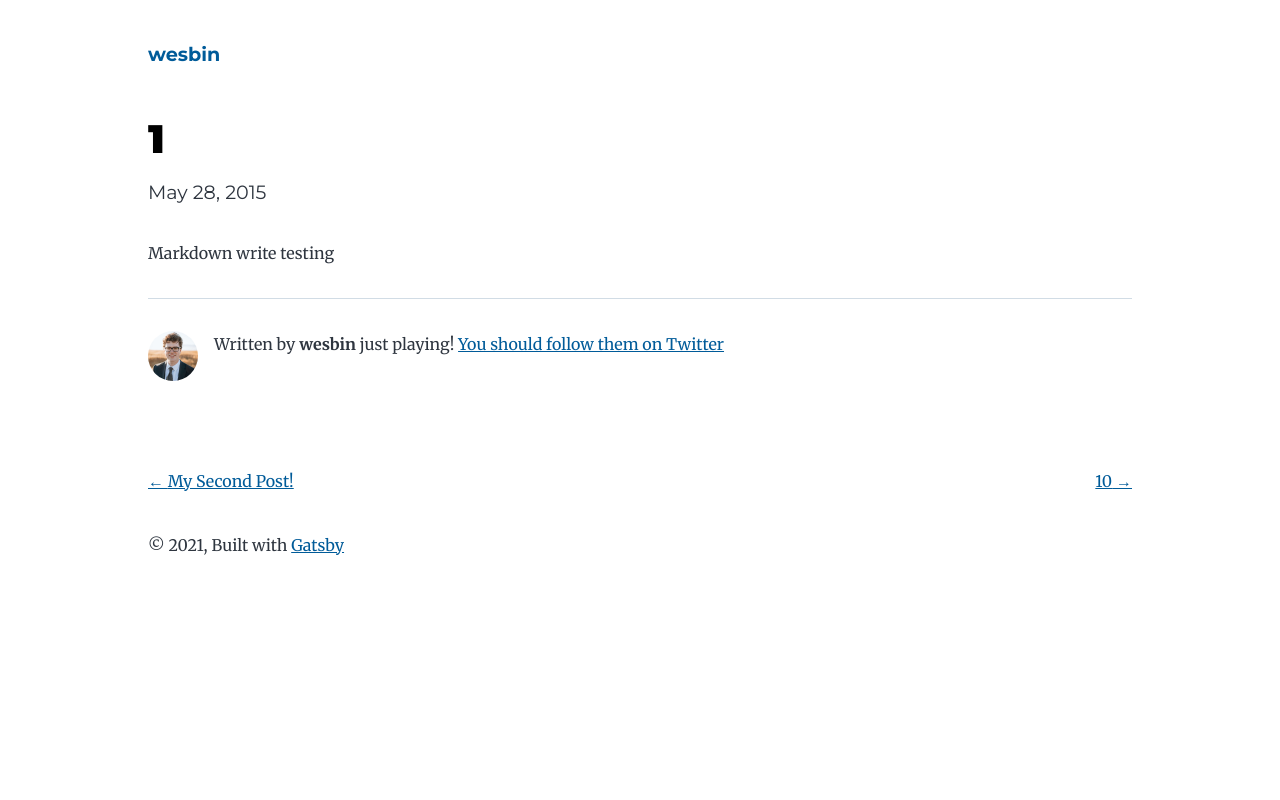
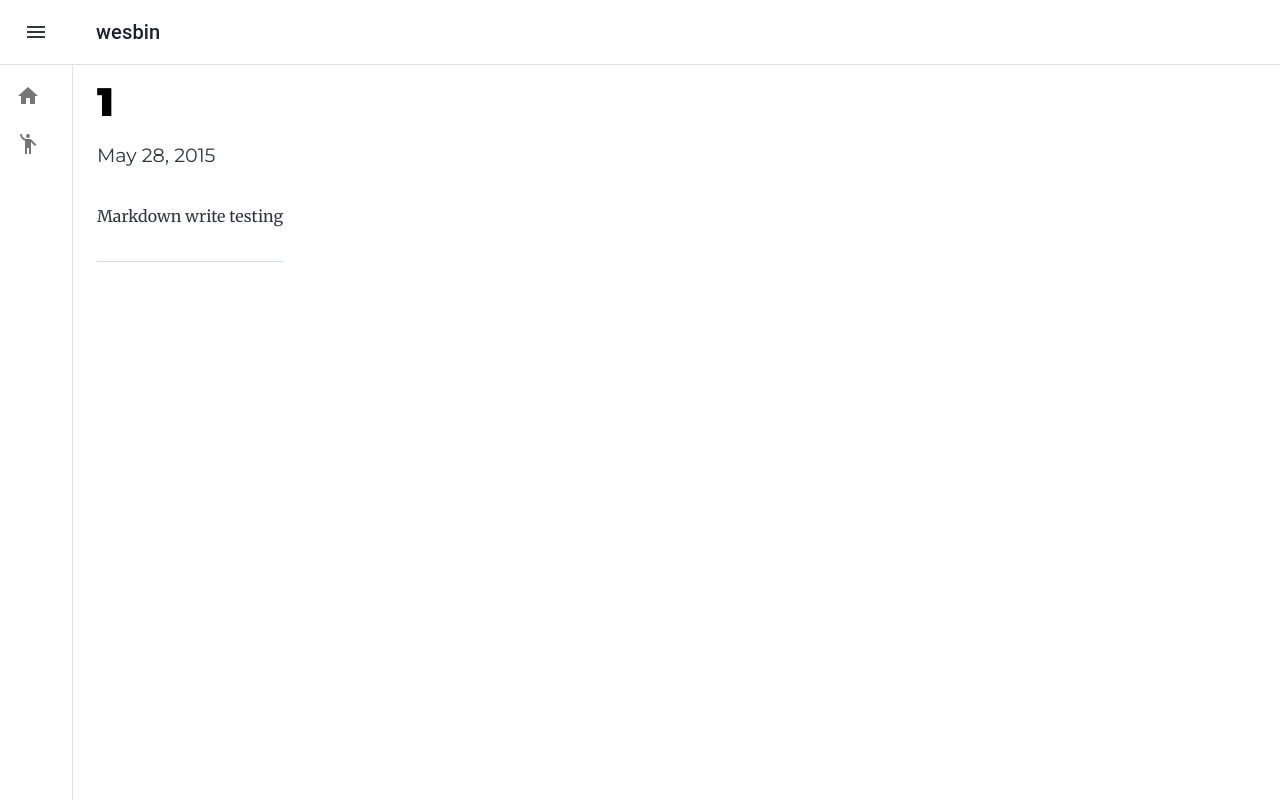
Before and after one commit to wesbin/wesbin.github.io, a Gatsby site: page /1/ in a window 1280 px wide. Built offline with nearby package versions, Linux system fonts and the light colour scheme; Gatsby itself is replaced by a stand-in of ours.

Commit message:
- 메뉴바 정리 완료, 카테고리 영역 생성 완료, 글 세부내용 간단하게 정리, 페이징 오류 처리 + footer 정리하자

```diff
--- a/gatsby-node.js
+++ b/gatsby-node.js
@@ -99,7 +99,8 @@ const makeBlogHome = async (graphql, createPage, reporter) => {
       component: blogHome,
       context: {
         skip: (i - 1) * siteVariable.pageScale,
-        endPageNum: endPageNum
+        currentPage: i,
+        pageScale: siteVariable.pageScale
       }
     })
   }
--- a/package.json
+++ b/package.json
@@ -35,7 +35,8 @@
     "react-helmet": "^6.1.0",
     "typeface-merriweather": "0.0.72",
     "typeface-montserrat": "0.0.75",
-    "clsx": "latest"
+    "clsx": "latest",
+    "prop-types": "latest"
   },
   "devDependencies": {
     "gh-pages": "^3.1.0",
--- a/src/components/menu-left.js
+++ b/src/components/menu-bar.js
@@ -1,7 +1,6 @@
 import * as React from "react"
 import clsx from "clsx"
 import {
-  Divider,
   Drawer,
   IconButton,
   List,
@@ -11,17 +10,23 @@ import {
 } from "@material-ui/core"
 import {
   ChevronLeft as ChevronLeftIcon,
-  ChevronRight as ChevronRightIcon,
   EmojiPeople as EmojiPeopleIcon,
-  Home as HomeIcon
+  Home as HomeIcon,
+  Menu as MenuIcon
 } from "@material-ui/icons"
+import AppBar from "@material-ui/core/AppBar"
+import Toolbar from "@material-ui/core/Toolbar"
+import Typography from "@material-ui/core/Typography"
+import Box from "@material-ui/core/Box"
 
-const MenuLeft = ({ classes }) => {
+const MenuBar = ({ classes, data }) => {
+
+  const siteTitle = data.site.siteMetadata?.title || `wesbin`
   const [open, setOpen] = React.useState(false);
 
-  // const handleDrawerOpen = () => {
-  //   setOpen(true);
-  // };
+  const handleDrawerOpen = () => {
+    setOpen(true);
+  };
 
   // const handleDrawerClose = () => {
   //   setOpen(false);
@@ -32,30 +37,31 @@ const MenuLeft = ({ classes }) => {
   };
 
   return (
-    <div>
-      {/*<AppBar*/}
-      {/*position="fixed"*/}
-      {/*className={clsx(classes.appBar, {*/}
-      {/*[classes.appBarShift]: open,*/}
-      {/*})}*/}
-      {/*>*/}
-      {/*<Toolbar>*/}
-      {/*<IconButton*/}
-      {/*color="inherit"*/}
-      {/*aria-label="open drawer"*/}
-      {/*onClick={handleDrawerOpen}*/}
-      {/*edge="start"*/}
-      {/*className={clsx(classes.menuButton, {*/}
-      {/*[classes.hide]: open,*/}
-      {/*})}*/}
-      {/*>*/}
-      {/*<MenuIcon />*/}
-      {/*</IconButton>*/}
-      {/*<Typography variant="h6" noWrap>*/}
-      {/*Mini variant drawer*/}
-      {/*</Typography>*/}
-      {/*</Toolbar>*/}
-      {/*</AppBar>*/}
+    <Box>
+      <AppBar position={`fixed`}
+              color={`inherit`}
+              className={clsx(classes.appBar, {
+                [classes.appBarShift]: open,
+              })}
+      >
+        <Toolbar>
+          <IconButton
+            color="inherit"
+            aria-label="open drawer"
+            onClick={handleDrawerOpen}
+            edge="start"
+            className={clsx(classes.menuButton, {
+              [classes.hide]: open,
+            })}
+          >
+          <MenuIcon />
+          </IconButton>
+        <Typography variant="h6" noWrap>
+          {siteTitle}
+        </Typography>
+        </Toolbar>
+      </AppBar>
+
       <Drawer
         variant="permanent"
         className={clsx(classes.drawer, {
@@ -72,20 +78,25 @@ const MenuLeft = ({ classes }) => {
         {/*Open Icon #s*/}
         <div className={classes.toolbar}>
           <IconButton onClick={handleDrawerToggle}>
-            { open ? <ChevronLeftIcon /> : <ChevronRightIcon /> }
+            { open ? <ChevronLeftIcon /> : `` }
           </IconButton>
         </div>
         {/*Open Icon #e*/}
-        <Divider />
         {/*First Section #s*/}
         <List>
-          <ListItem button key={`Home`}>
+          <ListItem button
+                    key={`Home`}
+                    component={`a`}
+                    href={`/`}
+          >
             <ListItemIcon>
               <HomeIcon/>
             </ListItemIcon>
             <ListItemText primary={`Home`} />
           </ListItem>
-          <ListItem button key={`About`}>
+          <ListItem button
+                    key={`About`}
+          >
             <ListItemIcon>
               <EmojiPeopleIcon/>
             </ListItemIcon>
@@ -93,6 +104,7 @@ const MenuLeft = ({ classes }) => {
           </ListItem>
         </List>
         {/*First Section #e*/}
+
         {/*<Divider />*/}
         {/*Second Section #s*/}
         {/*<List>*/}
@@ -104,9 +116,10 @@ const MenuLeft = ({ classes }) => {
         {/*))}*/}
         {/*</List>*/}
         {/*Second Section #e*/}
+
       </Drawer>
-    </div>
+    </Box>
   )
 }
 
-export default MenuLeft
+export default MenuBar
--- a/src/components/title-bar.js
+++ /dev/null
@@ -1,27 +0,0 @@
-import * as React from "react"
-import { Container, Grid, Paper, Typography } from "@material-ui/core"
-
-const TitleBar = ({ classes, siteTitle }) => {
-
-  return (
-    <Container maxWidth="lg">
-      <Grid container
-            spacing={0}
-            justify={`center`}
-            alignItems={`flex-start`}
-      >
-        {/*<Grid item xs={2}>*/}
-        {/*<Paper className={classes.paper}>*/}
-        {/*</Paper>*/}
-        {/*</Grid>*/}
-        <Grid item xs>
-          <Paper className={classes.paper}>
-            <Typography>{siteTitle}</Typography>
-          </Paper>
-        </Grid>
-      </Grid>
-    </Container>
-  )
-}
-
-export default TitleBar
--- a/src/templates/blog-home.js
+++ b/src/templates/blog-home.js
@@ -2,9 +2,8 @@ import * as React from "react"
 import { graphql } from "gatsby"
 import {Box, Grid, Paper, makeStyles, CssBaseline} from '@material-ui/core'
 
-import TitleBar from "../components/title-bar"
 import MainList from "../components/main-list"
-import MenuLeft from "../components/menu-left"
+import MenuBar from "../components/menu-bar"
 
 const drawerWidth = 240;
 
@@ -24,6 +23,8 @@ const useStyles = makeStyles((theme) => ({
       easing: theme.transitions.easing.sharp,
       duration: theme.transitions.duration.leavingScreen,
     }),
+    borderBottom: `1px solid rgba(0, 0, 0, 0.12)`,
+    boxShadow: `none`
   },
   appBarShift: {
     marginLeft: drawerWidth,
@@ -76,12 +77,10 @@ const useStyles = makeStyles((theme) => ({
   },
 }))
 
-const BlogHome = ({ data, location }) => {
+const BlogHome = ({ data, location, pageContext }) => {
   const classes = useStyles();
 
-  const siteTitle = data.site.siteMetadata?.title || `Title`
   const posts = data.allMarkdownRemark.nodes
-
 
   if (posts.length === 0) {
     // todo Error 페이지
@@ -98,21 +97,15 @@ const BlogHome = ({ data, location }) => {
     <Box display={`flex`}>
       <CssBaseline />
       {/*Left Menu #s*/}
-      <MenuLeft classes={classes} />
+      <MenuBar classes={classes}
+               data={data}
+      />
       {/*Left Menu #e*/}
       {/*Main #s*/}
-      <Box width={`100%`}>
-        {/*Header #s*/}
-        <TitleBar siteTitle={siteTitle}
-                  classes={classes}
-        />
-        {/*Header #e*/}
-        {/*Body #s*/}
-        <MainList classes={classes}
-                  data={data}
-        />
-        {/*Body #e*/}
-      </Box>
+      <MainList classes={classes}
+                data={data}
+                pageContext={pageContext}
+      />
       {/*Main #e*/}
     </Box>
   )
@@ -121,7 +114,10 @@ const BlogHome = ({ data, location }) => {
 export default BlogHome
 
 export const pageQuery = graphql`
-  query PagingQuery($skip: Int){
+  query PagingQuery(
+    $skip: Int
+    $pageScale: Int
+    ){
     site {
       siteMetadata {
         title
@@ -132,7 +128,7 @@ export const pageQuery = graphql`
     }
     allMarkdownRemark(
       sort: { fields: [frontmatter___date], order: DESC }
-      limit: 5
+      limit: $pageScale
       skip: $skip
       ) {
       nodes {
@@ -146,9 +142,6 @@ export const pageQuery = graphql`
           description
         }
       }
-      pageInfo {
-        currentPage
-      }
       totalCount
     }
   }
--- a/src/templates/blog-post.js
+++ b/src/templates/blog-post.js
@@ -1,21 +1,106 @@
 import * as React from "react"
-import { Link, graphql } from "gatsby"
+import { graphql } from "gatsby"
 
-import Bio from "../components/bio"
-import Layout from "../components/layout"
-import SEO from "../components/seo"
+import MenuBar from "../components/menu-bar"
+import {makeStyles} from "@material-ui/core"
+import Box from "@material-ui/core/Box"
+import Container from "@material-ui/core/Container"
+import Grid from "@material-ui/core/Grid"
+
+const drawerWidth = 240;
+
+const useStyles = makeStyles((theme) => ({
+  paper: {
+    padding: theme.spacing(2),
+  },
+  link: {
+    'text-decoration': 'none'
+  },
+  root: {
+    display: 'flex',
+  },
+  appBar: {
+    zIndex: theme.zIndex.drawer + 1,
+    transition: theme.transitions.create(['width', 'margin'], {
+      easing: theme.transitions.easing.sharp,
+      duration: theme.transitions.duration.leavingScreen,
+    }),
+    borderBottom: `1px solid rgba(0, 0, 0, 0.12)`,
+    boxShadow: `none`
+  },
+  appBarShift: {
+    marginLeft: drawerWidth,
+    width: `calc(100% - ${drawerWidth}px)`,
+    transition: theme.transitions.create(['width', 'margin'], {
+      easing: theme.transitions.easing.sharp,
+      duration: theme.transitions.duration.enteringScreen,
+    }),
+  },
+  menuButton: {
+    marginRight: 36,
+  },
+  hide: {
+    display: 'none',
+  },
+  drawer: {
+    width: drawerWidth,
+    flexShrink: 0,
+    whiteSpace: 'nowrap',
+  },
+  drawerOpen: {
+    width: drawerWidth,
+    transition: theme.transitions.create('width', {
+      easing: theme.transitions.easing.sharp,
+      duration: theme.transitions.duration.enteringScreen,
+    }),
+  },
+  drawerClose: {
+    transition: theme.transitions.create('width', {
+      easing: theme.transitions.easing.sharp,
+      duration: theme.transitions.duration.leavingScreen,
+    }),
+    overflowX: 'hidden',
+    width: theme.spacing(7) + 1,
+    [theme.breakpoints.up('sm')]: {
+      width: theme.spacing(9) + 1,
+    },
+  },
+  toolbar: {
+    display: 'flex',
+    alignItems: 'center',
+    justifyContent: 'flex-end',
+    padding: theme.spacing(0, 1),
+    // necessary for content to be below app bar
+    ...theme.mixins.toolbar,
+  },
+  content: {
+    flexGrow: 1,
+    padding: theme.spacing(3),
+  },
+}))
 
 const BlogPostTemplate = ({ data, location }) => {
+  const classes = useStyles();
+
   const post = data.markdownRemark
-  const siteTitle = data.site.siteMetadata?.title || `Title`
-  const { previous, next } = data
+  // const siteTitle = data.site.siteMetadata?.title || `Title`
+  // const { previous, next } = data
 
   return (
-    <Layout location={location} title={siteTitle}>
-      <SEO
-        title={post.frontmatter.title}
-        description={post.frontmatter.description || post.excerpt}
+    <Box display={`flex`}>
+      {/*Left Menu #s*/}
+      <MenuBar classes={classes}
+               data={data}
       />
+      {/*Left Menu #e*/}
+      {/*Main #s*/}
+      <Box width={`100%`}>
+        {/*Body #s*/}
+        <Container maxWidth={`lg`}>
+          <Box paddingTop={10}>
+            <Grid container
+            >
+              <Grid item>
                 <article
                   className="blog-post"
                   itemScope
@@ -30,37 +115,15 @@ const BlogPostTemplate = ({ data, location }) => {
                     itemProp="articleBody"
                   />
                   <hr />
-        <footer>
-          <Bio />
-        </footer>
                 </article>
-      <nav className="blog-post-nav">
-        <ul
-          style={{
-            display: `flex`,
-            flexWrap: `wrap`,
-            justifyContent: `space-between`,
-            listStyle: `none`,
-            padding: 0,
-          }}
-        >
-          <li>
-            {previous && (
-              <Link to={previous.fields.slug} rel="prev">
-                ← {previous.frontmatter.title}
-              </Link>
-            )}
-          </li>
-          <li>
-            {next && (
-              <Link to={next.fields.slug} rel="next">
-                {next.frontmatter.title} →
-              </Link>
-            )}
-          </li>
-        </ul>
-      </nav>
-    </Layout>
+              </Grid>
+            </Grid>
+          </Box>
+        </Container>
+        {/*Body #e*/}
+      </Box>
+      {/*Main #e*/}
+    </Box>
   )
 }
 
```
Also changed, not shown: src/components/main-list.js (+57 -5 lines), src/pages/index.js (+12 -19 lines), src/templates/blog-post2.js (added, +109 -0 lines), src/components/sub-info-bottom.js (added), src/templates/blog-about.js (added). Lines whose indentation alone changed are shown as unchanged.
